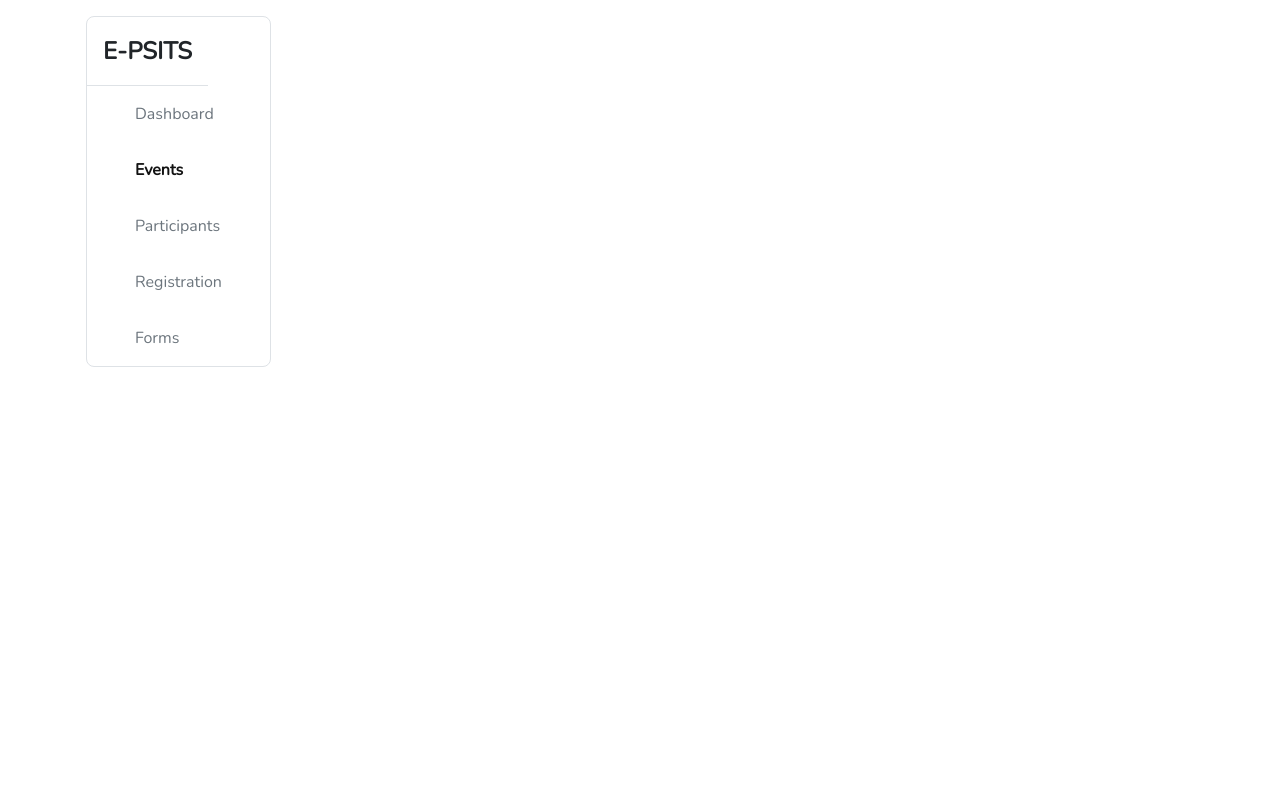
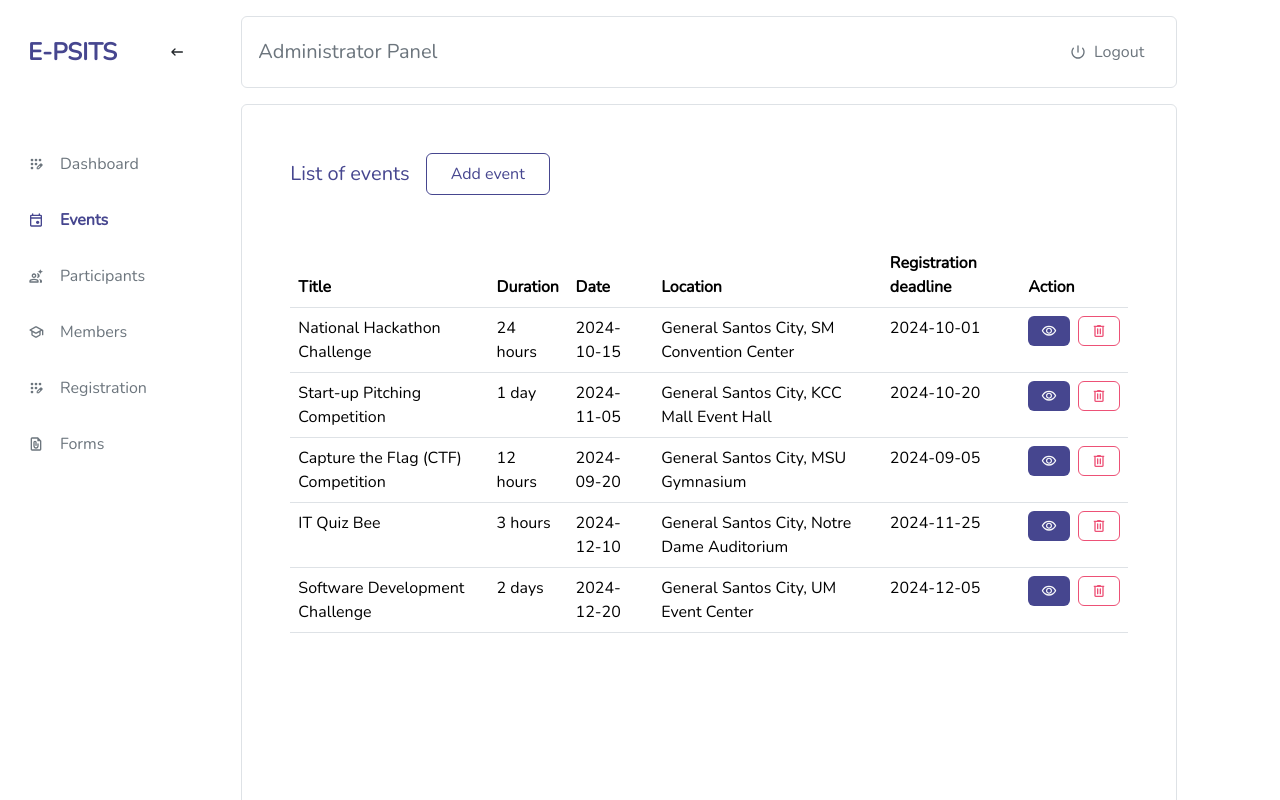
Before and after one commit to TenshinAkuma/e-psits, a Nuxt app: page /events in a window 1280 px wide. Built offline with nearby package versions, Linux system fonts and the light colour scheme.

Commit message:
modify ui of main layout and event page

```diff
--- a/layouts/access.vue
+++ b/layouts/access.vue
@@ -1,12 +1,7 @@
 <template>
-   <div class="">
-      <div class="row justify-content-center align-items-center m-0">
-         <div class="col-12 d-flex align-items-center border-bottom px-5 mb-5" style="height: 5rem;">
-            <WelcomeHeader />
-         </div>
-         <div class="col-4 align-self-center mt-5">
-            <slot />
-         </div>
-      </div>
-   </div>
+  <div
+    class="container-xl d-flex justify-content-center align-items-center h-100"
+  >
+    <slot />
+  </div>
 </template>
--- a/layouts/main.vue
+++ b/layouts/main.vue
@@ -1,33 +1,86 @@
 <template>
-  <div class="container-sm p-3">
-    <div class="d-flex">
-      <div class="d-flex flex-column align-items-start border rounded-3">
-        <div class="fs-4 fw-bold border-bottom p-3">E-PSITS</div>
+  <div class="container-xxl pt-3 h-100">
+    <div class="row gap-3">
+      <div class="col-2 align-items-start">
+        <div
+          class="d-flex justify-content-between align-items-center px-3 w-100"
+          style="height: 72px"
+        >
+          <div class="fs-4 fw-bold" style="color: #46468f">E-PSITS</div>
+          <Icon name="material-symbols:keyboard-backspace-rounded" />
+        </div>
         <NuxtLink
           to="/dashboard"
-          class="text-decoration-none text-secondary px-5 py-3 w-100"
-          >Dashboard</NuxtLink
+          class="d-flex align-items-center text-decoration-none text-secondary p-3 mt-5 w-100"
+          ><Icon
+            name="material-symbols:app-registration-outline-rounded"
+            class="me-3"
+          />
+          <div>Dashboard</div></NuxtLink
         >
         <NuxtLink
           to="/events"
-          class="text-decoration-none text-secondary px-5 py-3 w-100"
-          >Events</NuxtLink
+          class="d-flex align-items-center text-decoration-none text-secondary p-3 w-100"
+          ><Icon name="material-symbols:event-outline-rounded" class="me-3" />
+          <div>Events</div></NuxtLink
         >
         <NuxtLink
           to="/participants"
-          class="text-decoration-none text-secondary px-5 py-3 w-100"
-          >Participants</NuxtLink
+          class="d-flex align-items-center text-decoration-none text-secondary p-3 w-100"
+          ><Icon
+            name="material-symbols:group-auto-outline-rounded"
+            class="me-3"
+          />
+          <div>Participants</div></NuxtLink
+        >
+        <NuxtLink
+          to="/university"
+          class="d-flex align-items-center text-decoration-none text-secondary p-3 w-100"
+          ><Icon name="material-symbols:school-outline-rounded" class="me-3" />
+          <div>Members</div></NuxtLink
         >
         <NuxtLink
           to="/registration"
-          class="text-decoration-none text-secondary px-5 py-3 w-100"
-          >Registration</NuxtLink
+          class="d-flex align-items-center text-decoration-none text-secondary p-3 w-100"
+          ><Icon
+            name="material-symbols:app-registration-outline-rounded"
+            class="me-3"
+          />
+          <div>Registration</div></NuxtLink
         >
         <NuxtLink
           to="/entryForms"
-          class="text-decoration-none text-secondary px-5 py-3 w-100"
-          >Forms</NuxtLink
+          class="d-flex align-items-center text-decoration-none text-secondary p-3 w-100"
+          ><Icon
+            name="material-symbols:file-present-outline-rounded"
+            class="me-3"
+          />
+          <div>Forms</div></NuxtLink
         >
+      </div>
+      <div class="col-9">
+        <div
+          class="d-flex justify-content-between align-items-center px-3 border rounded"
+          style="height: 72px"
+        >
+          <div class="fs-5 text-secondary">Administrator Panel</div>
+          <NuxtLink
+            to="/"
+            class="d-flex align-items-center text-decoration-none text-secondary px-3"
+            ><Icon
+              name="material-symbols:power-settings-new-outline-rounded"
+              class="me-2"
+            />
+            <div>Logout</div></NuxtLink
+          >
+        </div>
+        <div
+          id="page-slot"
+          class="border rounded p-5 mt-3"
+          style="height: 100vh; overflow-y: scroll"
+        >
+          <slot />
+        </div>
       </div>
     </div>
   </div>
@@ -35,11 +88,19 @@
 
 <style scoped>
 .router-link-active {
-  color: #121212 !important;
+  color: #46468f !important;
   font-weight: bold;
 }
 .logout-btn {
   color: #46468f;
   text-decoration: none;
 }
+
+#page-slot {
+  -ms-overflow-style: none; /* Internet Explorer 10+ */
+  scrollbar-width: none; /* Firefox */
+}
+#page-slot::-webkit-scrollbar {
+  display: none; /* Safari and Chrome */
+}
 </style>
--- a/package.json
+++ b/package.json
@@ -13,5 +13,8 @@
     "@nuxt/icon": "^1.5.1",
     "nuxt": "^3.12.4",
     "vue": "latest"
+  },
+  "devDependencies": {
+    "@iconify-json/material-symbols": "^1.2.1"
   }
 }
--- a/pages/dashboard.vue
+++ b/pages/dashboard.vue
@@ -1,18 +1,30 @@
 <script setup>
 definePageMeta({
-      layout: 'main'
+  layout: "main",
 });
 
-const dashboard_actions = ["Sign up approval", "Add an event", "Participants", "Event registration"];
-const action_description = "Lorem ipsum dolor sit amet consectetur adipisicing elit. Maxime mollitia, molestiae quas vel sint commodi repudiandae consequuntur voluptatum laborum";
+const dashboard_actions = [
+  "Sign up approval",
+  "Add an event",
+  "Participants",
+  "Event registration",
+];
+const action_description =
+  "Lorem ipsum dolor sit amet consectetur adipisicing elit. Maxime mollitia, molestiae quas vel sint commodi repudiandae consequuntur voluptatum laborum";
 </script>
 
 <template>
-   <div class="fs-1">Welcome to E-PSITS XII Dashboard.</div>
-   <div class="text-secondary mb-5">An Online Registration Platform for the Philippine Society of Information Technology Students Convention </div>
+  <div class="fs-3 text-secondary">Welcome to E-PSITS XII Dashboard.</div>
+  <div class="text-secondary mb-5">
+    An Online Registration Platform for the Philippine Society of Information
+    Technology Students Convention
+  </div>
   <div class="row gy-4">
     <div v-for="action in dashboard_actions" class="col-6">
-            <DashboardCard :action_shortcut="action" :action_description="action_description"/>
+      <DashboardCard
+        :action_shortcut="action"
+        :action_description="action_description"
+      />
     </div>
   </div>
 </template>
--- a/pages/events/index.vue
+++ b/pages/events/index.vue
@@ -1,7 +1,7 @@
 <template>
   <div>
-      <div class="d-flex justify-content-between align-items-center mb-5">
-         <div class="fs-5" style="color:#46468f;">List of events</div>
+    <div class="d-flex justify-content-start align-items-center mb-5">
+      <div class="fs-5 me-3" style="color: #46468f">List of events</div>
       <div class="add-event-btn btn px-4 py-2 me-4">Add event</div>
     </div>
     <table class="table table-hover">
@@ -12,7 +12,7 @@
           <th scope="col">Date</th>
           <th scope="col">Location</th>
           <th scope="col">Registration deadline</th>
-               <th class="d-flex justify-content-evenly" scope="col">Action</th>
+          <th scope="col">Action</th>
         </tr>
       </thead>
       <tbody>
@@ -22,9 +22,17 @@
           <td>{{ event.date }}</td>
           <td>{{ event.location }}</td>
           <td>{{ event.registrationDeadline }}</td>
-               <td class="d-flex justify-content-evenly">
-                  <NuxtLink :to="`/events/${id}`" class="view-btn btn text-light">view</NuxtLink>
-                  <NuxtLink to="/" class="remove-btn btn">Delete</NuxtLink>
+          <td>
+            <div class="d-flex justify-content-center column-gap-2">
+              <NuxtLink
+                :to="`/events/${id}`"
+                class="view-btn d-flex align-items-center btn text-light"
+                ><Icon name="material-symbols:visibility-outline-rounded"
+              /></NuxtLink>
+              <NuxtLink to="/" class="remove-btn d-flex align-items-center btn"
+                ><Icon name="material-symbols:delete-outline-rounded"
+              /></NuxtLink>
+            </div>
           </td>
         </tr>
       </tbody>
@@ -34,7 +42,7 @@
 
 <script setup>
 definePageMeta({
-      layout: 'main'
+  layout: "main",
 });
 
 const { events } = useEvents();
--- a/pages/index.vue
+++ b/pages/index.vue
@@ -1,15 +1,10 @@
-<script setup>
-definePageMeta({
-  layout: "access",
-});
-</script>
-
 <template>
+  <div style="width: 372px">
     <div class="text-center">
       <div class="fs-1 fw-bold">Welcome!</div>
       <p>Sign in and start your session</p>
     </div>
-  <form class="px-5 mb-5">
+    <form>
       <div class="mb-3">
         <label for="user-email" class="text-secondary">Email</label>
         <input
@@ -22,7 +17,7 @@ definePageMeta({
       <div class="mb-5">
         <label for="user-password" class="text-secondary">Password</label>
         <input
-        type="email"
+          type="password"
           class="form-control"
           id="user-password"
           placeholder="Enter your password here"
@@ -38,13 +33,17 @@ definePageMeta({
         </button>
       </NuxtLink>
     </form>
+  </div>
 </template>
+
+<script setup>
+definePageMeta({
+  layout: "access",
+});
+</script>
 
 <style scoped>
 .sign-in-btn {
   background-color: #46468f;
 }
-.register-link {
-  color: #46468f;
-}
 </style>
```
Also changed, not shown: 1 other file (tests, documents, lock files or other folders). Lines whose indentation alone changed are shown as unchanged.
